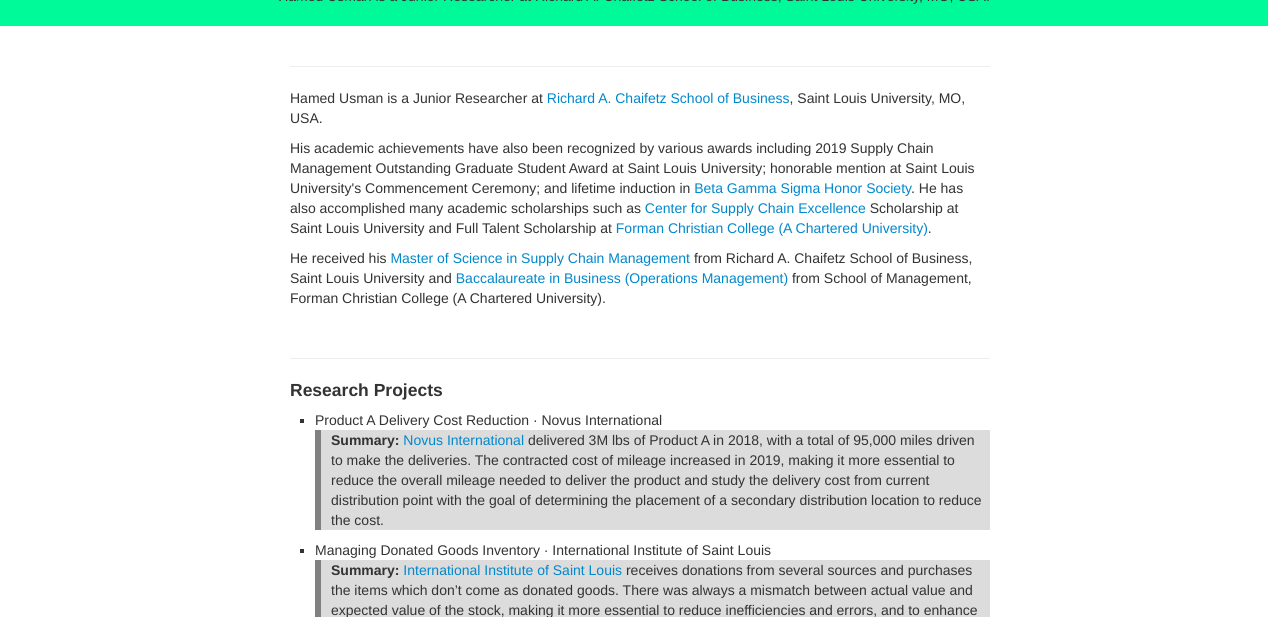
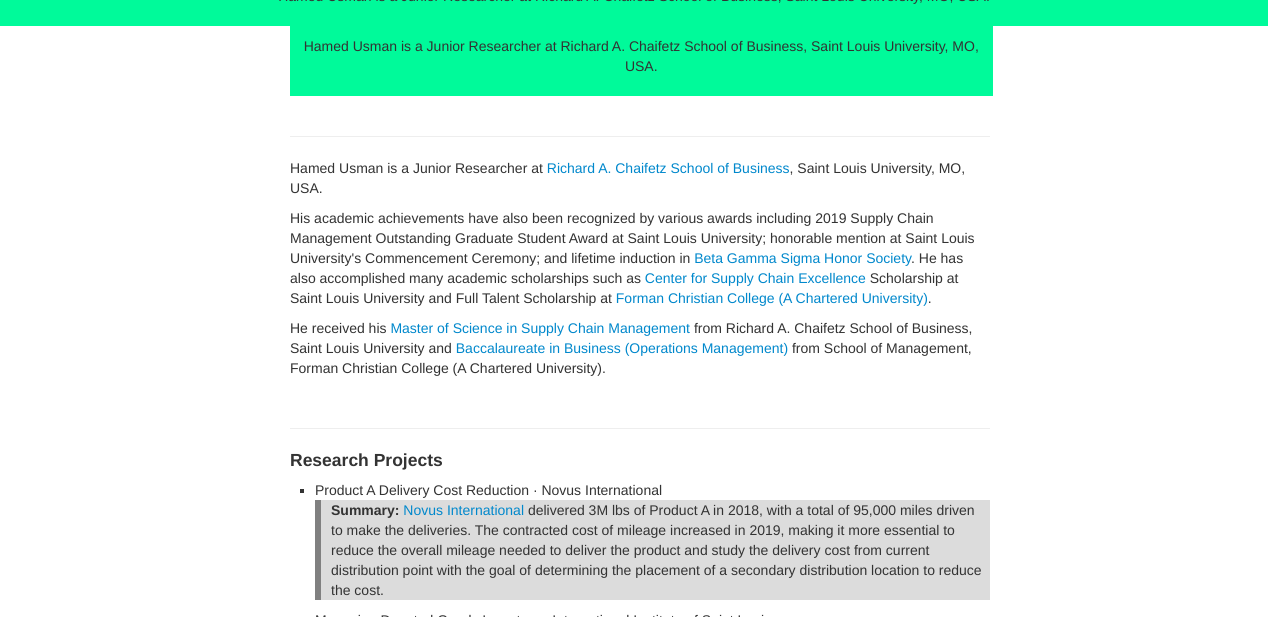
Before and after one commit to hamedusman/hamedusman.github.io, a Jekyll site: the page built from index.md, in a window 1280 px wide and 900 px high, cut to the strip 283-900 px from the top of the window. Built offline with Jekyll 4.4.1, drawn with Linux system fonts in a browser that asks for light colours.

Commit message:
Update default.html

```diff
--- a/_includes/themes/twitter/default.html
+++ b/_includes/themes/twitter/default.html
@@ -54,6 +54,7 @@
     <div class="headline"><p>Hamed Usman is a Junior Researcher at Richard A. Chaifetz School of Business, Saint Louis University, MO, USA.</p></div>
 
     <div class="container-narrow">
+      <div class="headline"><p>Hamed Usman is a Junior Researcher at Richard A. Chaifetz School of Business, Saint Louis University, MO, USA.</p></div>
       <div class="content">
         {{ content }}
         <div class="headline"><p>Hamed Usman is a Junior Researcher at Richard A. Chaifetz School of Business, Saint Louis University, MO, USA.</p></div>
```
